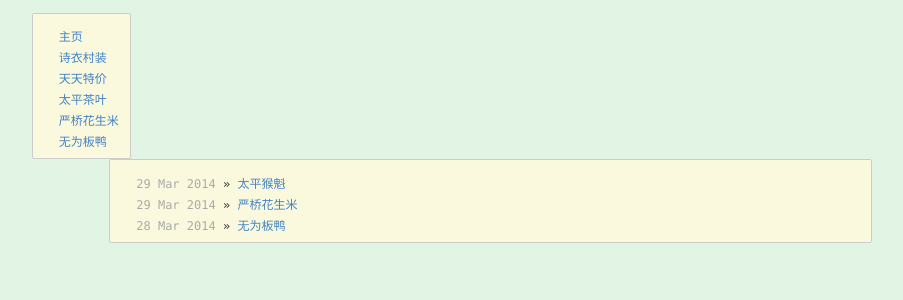
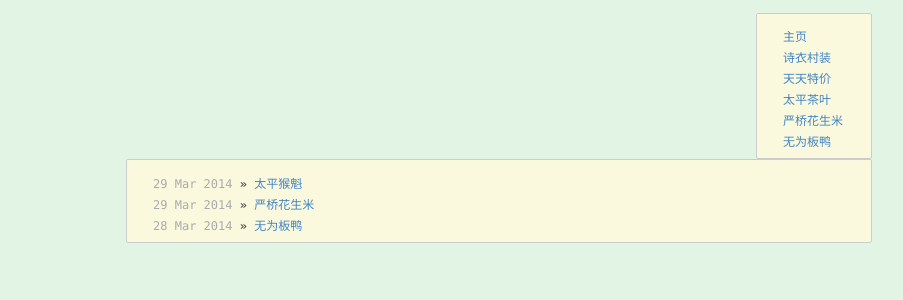
Before and after one commit to poetryvillage/poetryvillage.github.io, a Jekyll site: the page built from index.html, in a window 1280 px wide. Shown: the top 300 px of the page, without its empty margins (188-1091 px from the left). Built offline with Jekyll 4.4.1, drawn with Linux system fonts in a browser that asks for light colours.

Commit message:
Update stylesheet.css

```diff
--- a/css/stylesheet.css
+++ b/css/stylesheet.css
@@ -8,9 +8,9 @@
 @media screen and (min-width:683px) and (max-device-width:1400px)
 {
   .main{float:right;
-  width:89%;}
-  .leftBar{float:left;
-  width:10%;}
+  width:87%;}
+  .leftBar{float:right;
+  width:12%;}
 }
 
 div.main, div.leftBar{
```
